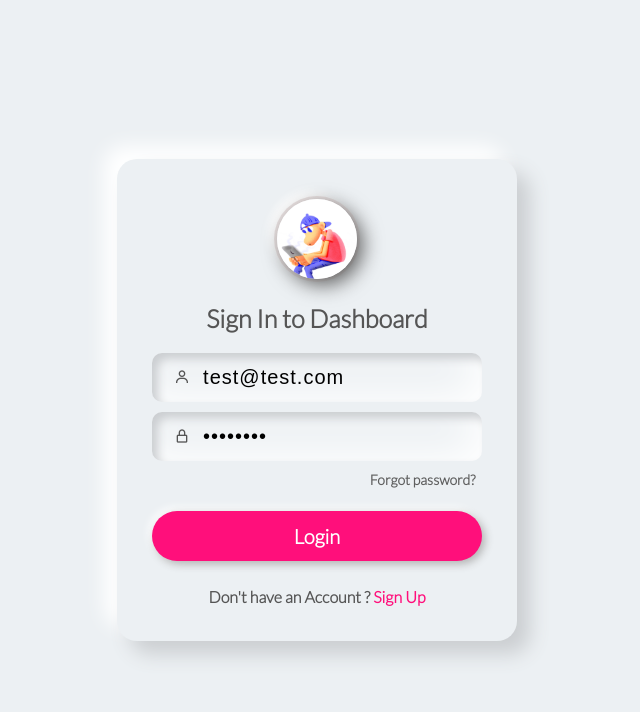
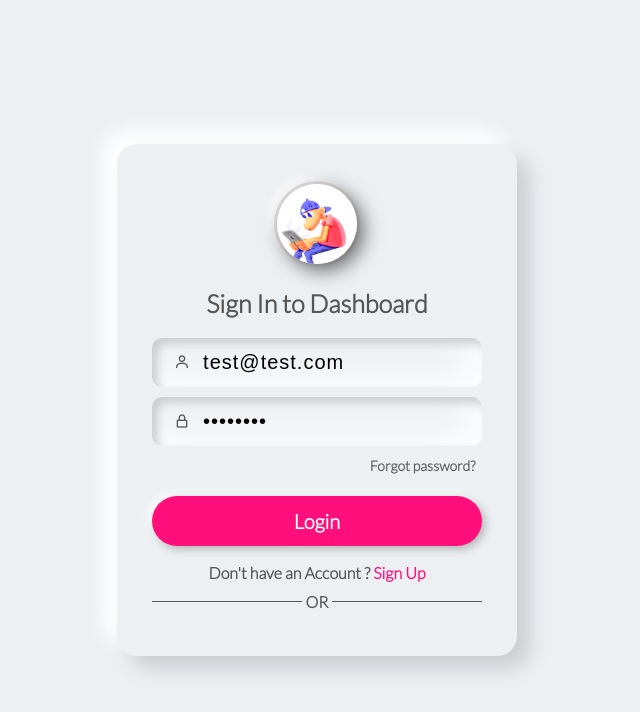
Before and after one commit to WINOFFRG/HCJ_Learn, a PHP site: page / in a window 1280 px wide. Shown: the top 712 px of the page, without its empty margins (323-963 px from the left). Run offline with PHP 8.4, Linux system fonts and the light colour scheme; some libraries are stand-ins or nearby versions.

Commit message:
Added Google Login Btn CSS

```diff
--- a/alert.css
+++ b/alert.css
@@ -12,7 +12,7 @@
 	 min-width: 400px;
 	 /* margin: 10px auto; */
 	 margin-bottom: 3%;
-	 padding: 30px;
+	 padding: 20px;
 	 position: relative;
 	 border-radius: 5px;
 	 box-shadow: 0 0 15px 5px #ccc;
@@ -23,10 +23,10 @@
 	 height: 30px;
 	 opacity: 0.5;
 	 border-width: 1px;
-	 border-style: solid;
-	 border-radius: 50%;
-	 right: 15px;
-	 top: 25px;
+	 /* border-style: solid; */
+	 /* border-radius: 50%; */
+	 right: 2px;
+	 top: 2px;
 	 text-align: center;
 	 font-size: 1.6em;
 	 cursor: pointer;
--- a/index.html
+++ b/index.html
@@ -57,6 +57,13 @@
 
                         <input type="button" class="signin-button-submit" id="signin-button-submit" value="Login">
 
+                        <div class="bottom_message">
+                            <span class="login__account">Don't have an Account ?</span>
+                            <span class="login__signin" id="sign-up">Sign Up</span>
+                        </div>
+
+                        <div class="separator">OR</div>
+
                         <div class="my-signin2-css" id="my-signin2"></div>
                         <script>
                             function onSuccess(googleUser) {
@@ -68,20 +75,17 @@
                             function renderButton() {
                             gapi.signin2.render('my-signin2', {
                                 'scope': 'profile email',
-                                'width': 328,
+                                'width': 320,
                                 'height': 50,
                                 'longtitle': true,
                                 'theme': 'dark',
                                 'onsuccess': onSuccess,
-                                'onfailure': onFailure,
+                                'onfailure': onFailure
                             });
                             }
                         </script>
 
-                        <div class="bottom_message">
-                            <span class="login__account">Don't have an Account ?</span>
-                            <span class="login__signin" id="sign-up">Sign Up</span>
-                        </div>
+
                     </form>
 
                     <form action="" class="login__create none" id="login-up">
--- a/login.css
+++ b/login.css
@@ -120,9 +120,8 @@ body{
 /* Google Sign In Button */
 .my-signin2-css
 {
-    margin-bottom: 10px;
+    align-content: center;
 }
-
 
 /* BOTTOM TEXT */
 .login__signup, .login__signin {
@@ -148,8 +147,7 @@ body{
   }
 
 .bottom_message{
-    /* position: relative; */
-    align-content: center;
+    position: relative;
     text-align: center;
 }
 
@@ -161,3 +159,28 @@ body{
 .none{
     display: none;
 }
+
+/* Line Separator */
+.separator {
+    display: flex;
+    align-items: center;
+    text-align: center;
+    padding-top: 10px;
+    padding-bottom: 10px;
+    color: #555;
+  }
+
+  .separator::before,
+  .separator::after {
+    content: '';
+    flex: 1;
+    border-bottom: 1px solid #555;
+  }
+
+  .separator:not(:empty)::before {
+    margin-right: .25em;
+  }
+
+  .separator:not(:empty)::after {
+    margin-left: .25em;
+  }
```
